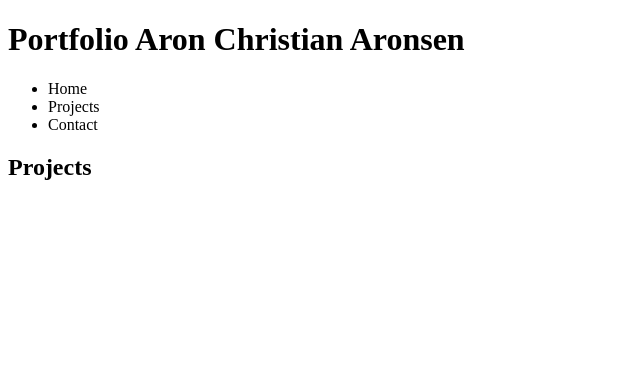
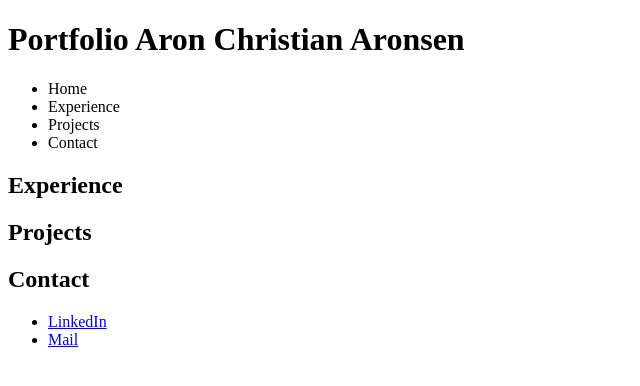
Before and after one commit to aronhona/aronaronsenPortfolio, a plain HTML site: page index.html in a window 1280 px wide. Shown: the whole page, without its empty margins (0-640 px from the left). Drawn offline with Linux system fonts and the light colour scheme.

Commit message:
Added sections

```diff
--- a/index.html
+++ b/index.html
@@ -11,6 +11,7 @@
             <nav>
                 <ul>
                     <li>Home</li>
+                    <li>Experience</li>
                     <li>Projects</li>
                     <li>Contact</li>
                 </ul>
@@ -18,12 +19,19 @@
         </header>
         <main>
             <section>
+                <h2>Experience</h2>
+            </section>
+            <section>
                 <h2>Projects</h2>
             </section>
 
         </main>
         <footer>
-
+            <h2>Contact</h2>
+                <ul>
+                    <li><a href="#">LinkedIn</a></li>
+                    <li><a href="#">Mail</a></li>
+                </ul>
         </footer>
     </body>
 
```
